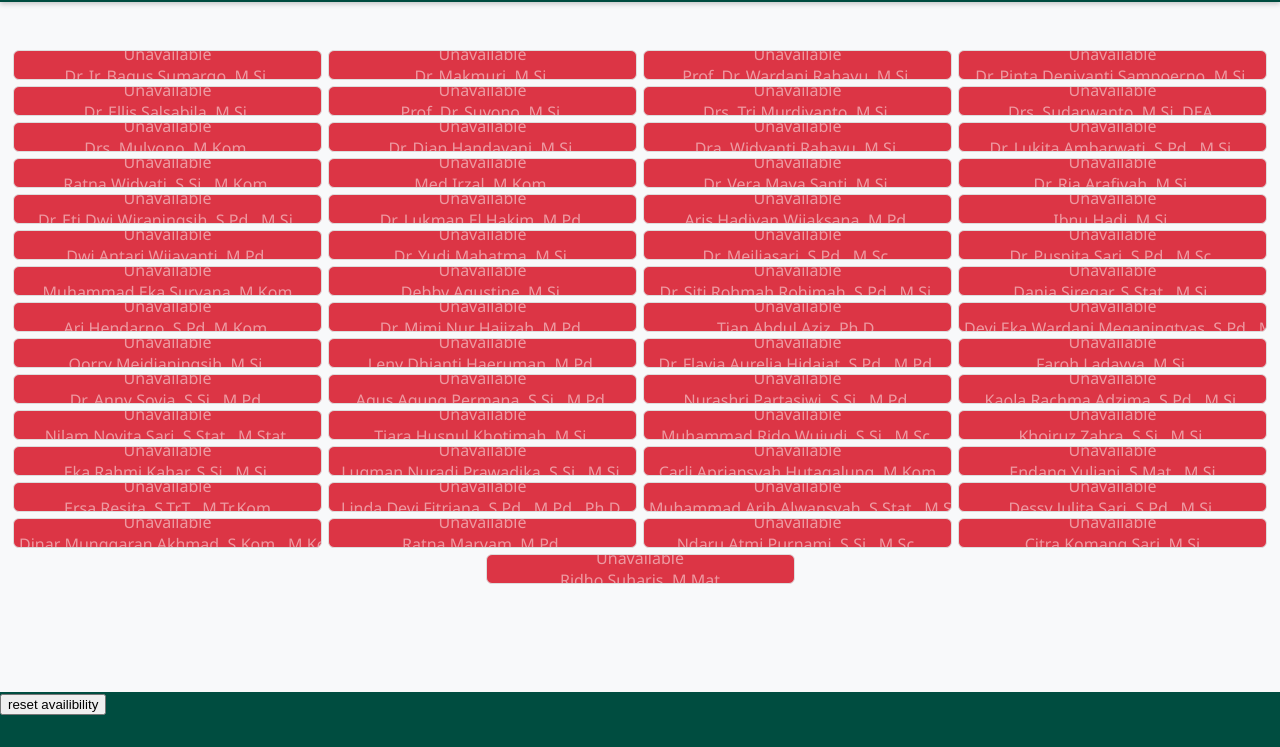
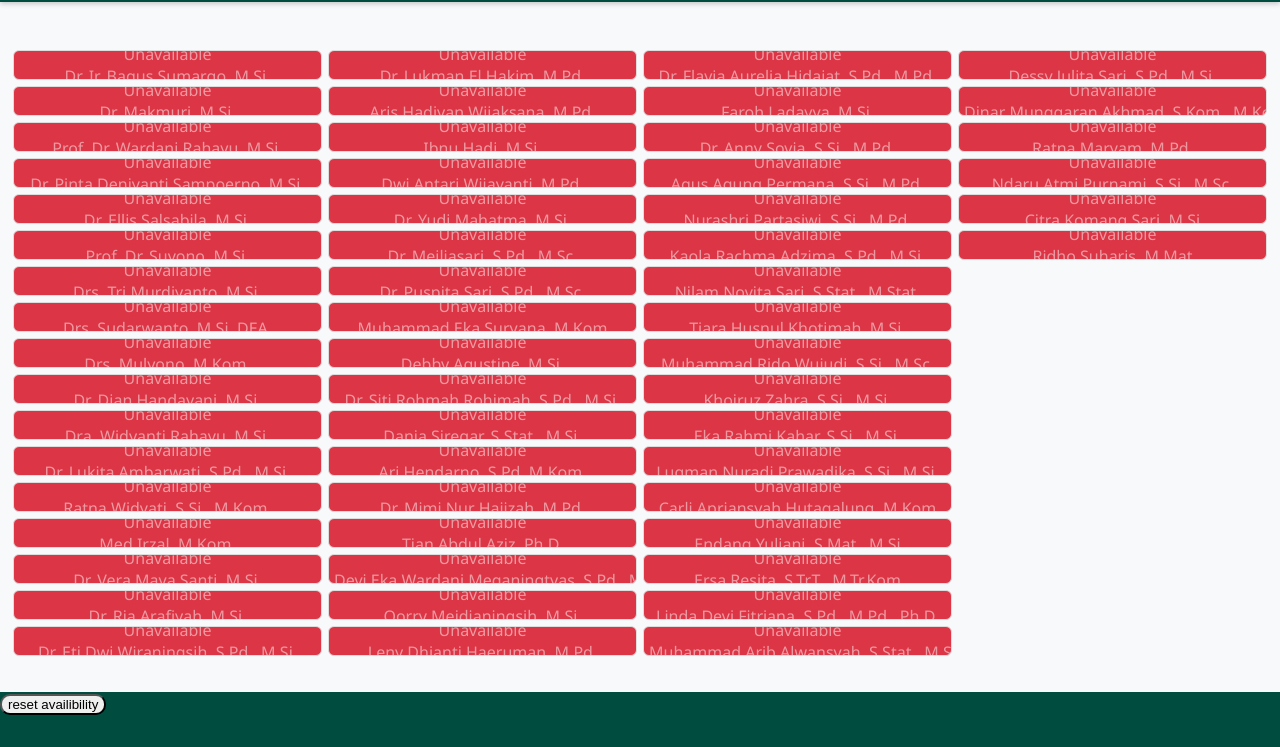
Before and after one commit to RidhoSuharis/availibility-of-lecturer, a plain HTML site: page index.html in a window 1280 px wide. Shown: the part 53-800 px from the top of the page. Drawn offline with Linux system fonts and the light colour scheme.

Commit message:
Update style.css

```diff
--- a/css/style.css
+++ b/css/style.css
@@ -51,6 +51,7 @@ h1 {
     max-width: 100vw; /* Limit max width for readability on large screens */
     display: flex; /* Enable Flexbox for column layout */
     flex-wrap: wrap; /* Allow items to wrap to the next row */
+    flex-direction: column;
     justify-content: center; /* Center items if they don't fill the entire width */
 
     /* Key for internal scrolling: */
@@ -103,6 +104,10 @@ h1 {
 #daftar-dosen li:hover {
     transform: translateY(-2px); /* Slight lift on hover */
     box-shadow: 0 4px 8px rgba(0,0,0,0.1); /* Subtle shadow on hover */
+}
+
+.button {
+    border-radius: 10px;
 }
 
 .footer-container {
```
